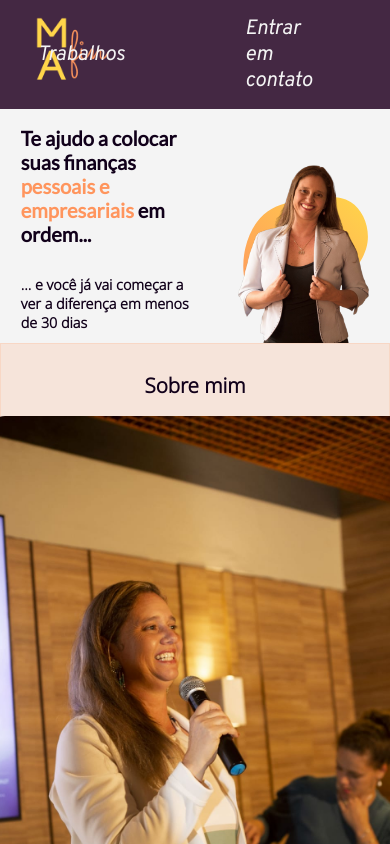
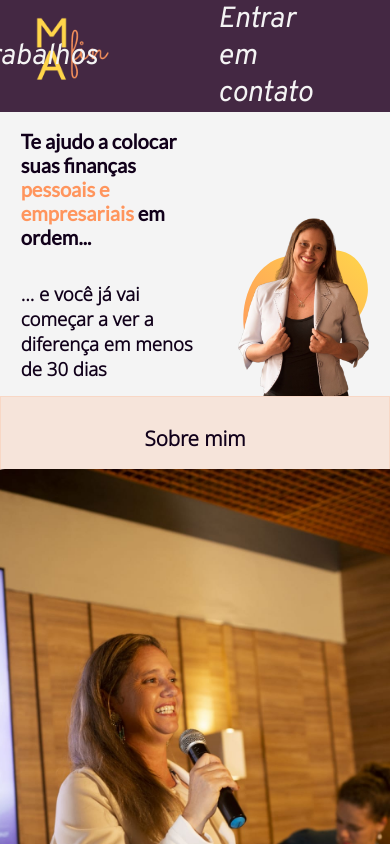
Before and after one commit to yannidilly/MAfin, a React (Create React App) app: page / in a window 390 px wide. Shown: the top 844 px of the page. Built offline with nearby package versions, Linux system fonts and the light colour scheme.

Commit message:
corrige proporção responsiva de tamanho de texto p a button

```diff
--- a/src/styles/index.css
+++ b/src/styles/index.css
@@ -30,10 +30,10 @@ h2, h3, h4, h5 {
 }
 
 h2 {
-  font-size: calc(1.5vw + 1vh);
+  font-size: calc(1.5vw + 1.5vh);
 }
 
 p, a, button {
   font-family: var(--text);
-  font-size: calc(1vw + 2vh);
+  font-size: calc(3.5vh - 0.1vw);
 }
```
